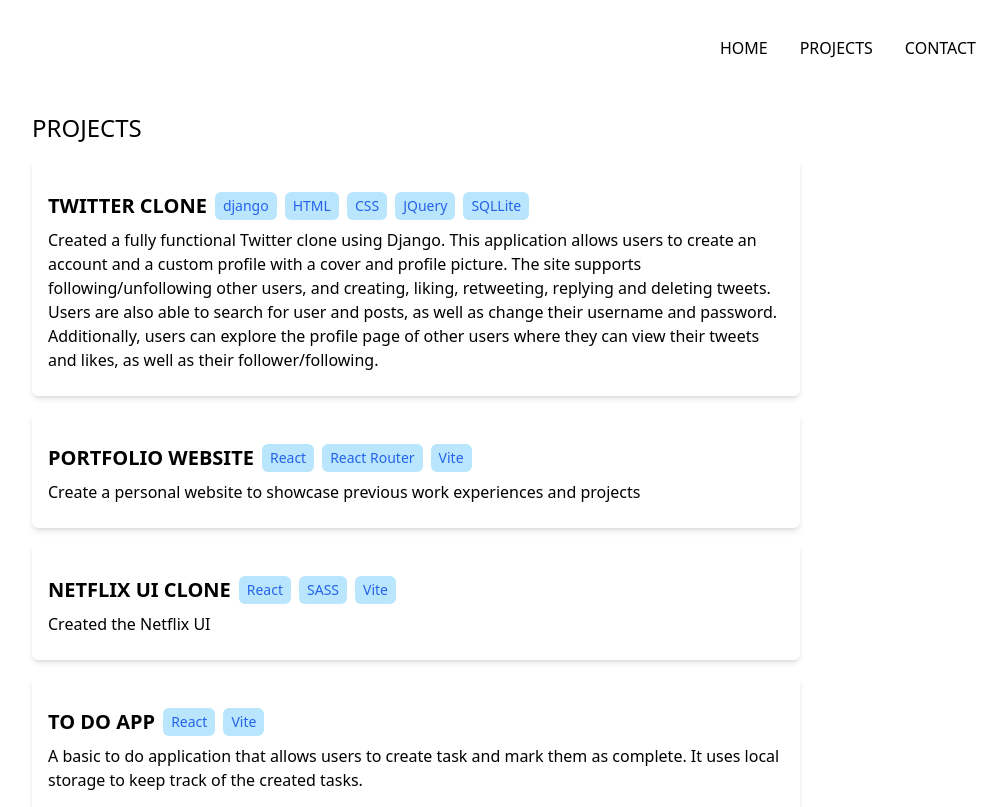
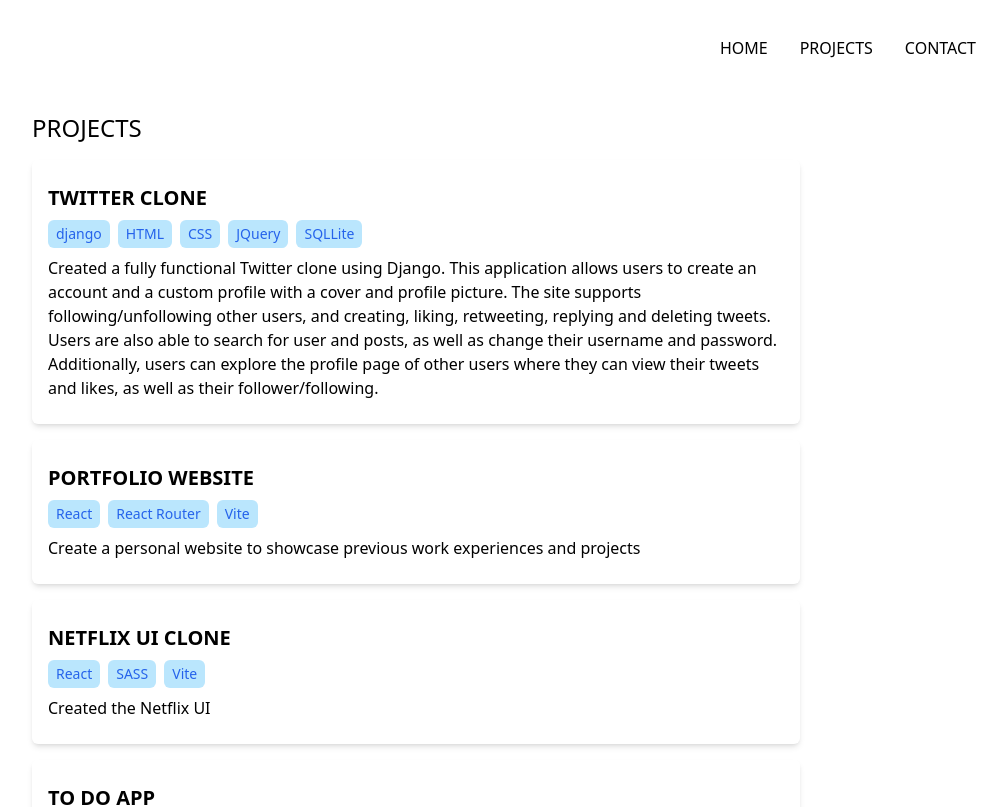
Before and after one commit to CelineTrann/CelineTrann.github.io, a React (Vite) app: page /projects in a window 1280 px wide. Shown: the top 807 px of the page, without its empty margins (224-1231 px from the left). Built offline with nearby package versions, Linux system fonts and the light colour scheme.

Commit message:
Minor Fixes

```diff
--- a/src/components/ProjectCard.jsx
+++ b/src/components/ProjectCard.jsx
@@ -9,8 +9,8 @@
     return (
         <div className="container rounded-md px-4 py-6 shadow-md">
             <div className="flex flex-col">
+                <h2 className="text-xl uppercase font-bold">{data.name}</h2>
                 <div className="flex flex-wrap gap-2 my-2">
-                    <h2 className="text-xl uppercase font-bold">{data.name}</h2>
                     {techStackList}
                 </div>
                 <p>{data.description}</p>
```
